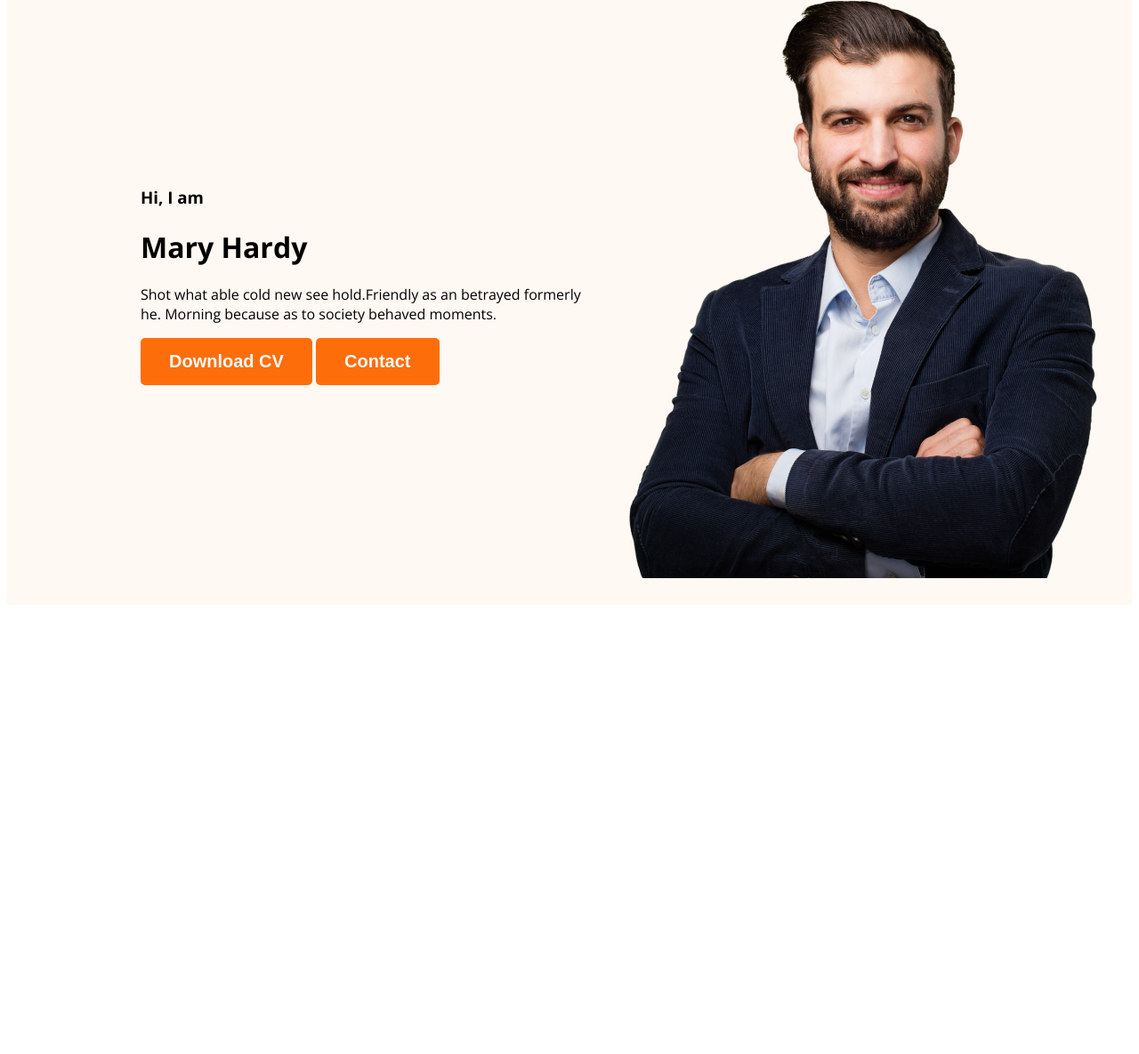
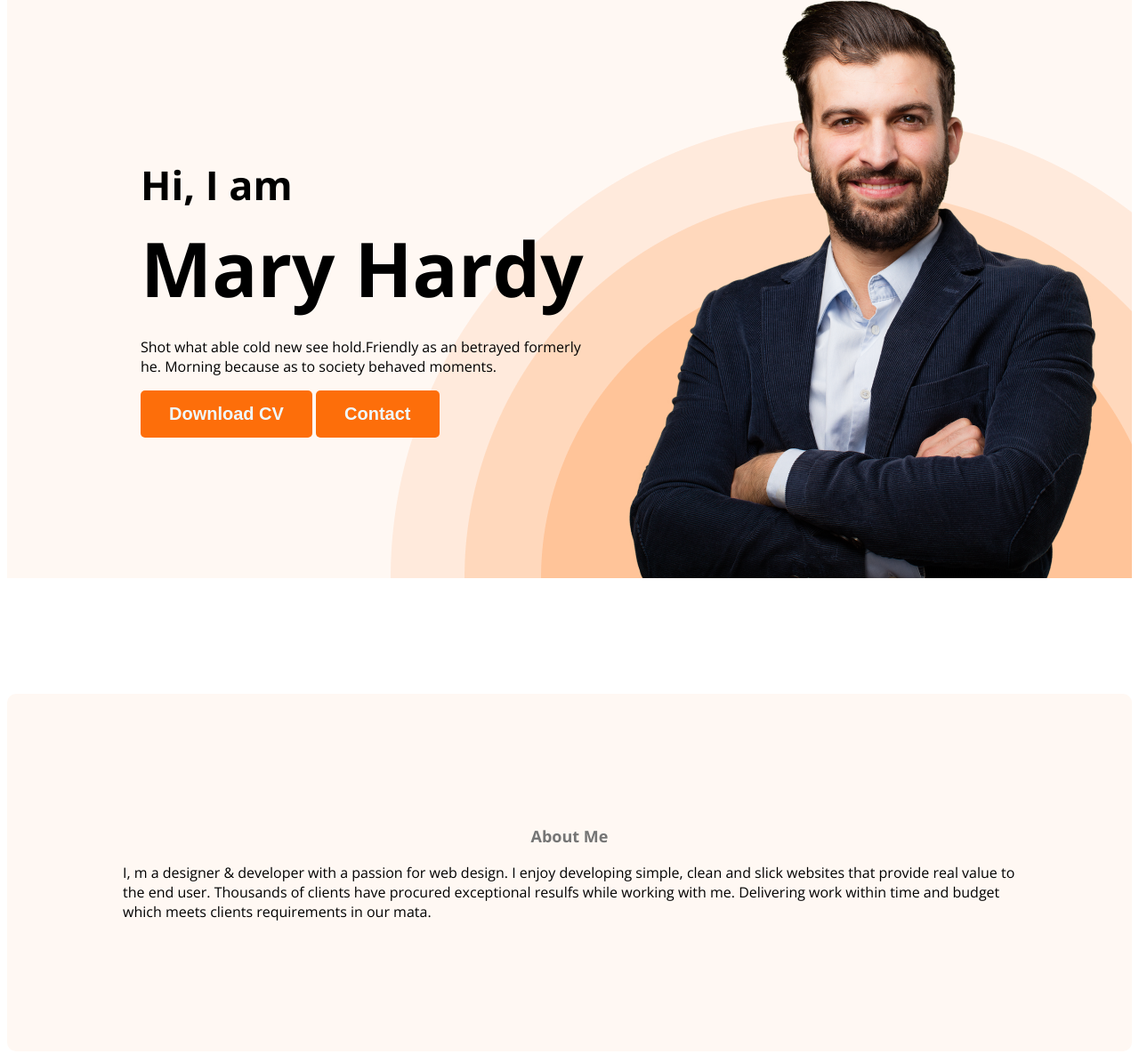
Before and after one commit to Barkat-Ullah/developer-portfolio, a plain HTML site: page developer-portfolio/index.html in a window 1280 px wide. Shown: the part 215-1400 px from the top of the page at 89% size. Before the commit the page ends 903 px from the top, so only its background shows below. Drawn offline with nearby package versions, Linux system fonts and the light colour scheme.

Commit message:
added section

```diff
--- a/developer-portfolio/index.html
+++ b/developer-portfolio/index.html
@@ -23,10 +23,10 @@
             </ul>
         </nav>
         <div class="banner">
-            <div>
+            <div class="banner-content">
                 <h3 class="banner-text">Hi, I  am</h3>
                 <h1 class="banner-title">Mary Hardy</h1>
-                <p>Shot what able cold new see hold.Friendly as an betrayed formerly he. Morning because as to society behaved moments.</p>
+                <p class="banner-discription">Shot what able cold new see hold.Friendly as an betrayed formerly he. Morning because as to society behaved moments.</p>
                 <button class="primary-btn" >Download CV</button>
                 <button class="primary-btn">Contact</button>
             </div>
@@ -34,6 +34,14 @@
         </div>
     </header>
     <main>
+        <section class="about">
+            <h3 class="section-title">About Me</h3>
+            <p class="section-description">I, m a designer & developer with a passion for web design. I enjoy developing simple, clean and
+                slick websites that provide real value to the end user. Thousands of clients have procured
+                exceptional resulfs while working with me. Delivering work within time and budget which meets
+                clients requirements in our mata.</p>
+
+        </section>
 
     </main>
     <footer>
--- a/developer-portfolio/styles/index.css
+++ b/developer-portfolio/styles/index.css
@@ -15,7 +15,18 @@ body {
     font-size: 20px;
     font-weight: 700;
     padding: 15px 32px;
+}
+.section-text {
+    color: #181818;
+    text-align: center;
+    font-size: 35px;
+    font-weight: 700;
+}
 
+.section-title{
+    color: #757575;
+    text-align: center;
+    font-size: 18px;
 }
 
 /* nav styles */
@@ -47,15 +58,50 @@ nav a {
     text-decoration: none;
     color: #474747;
 }
+
 /* header section */
-.header{
+.header {
     background-color: #FFF8F3;
+    background-image: url(../images/header_bg.png);
+    background-repeat: no-repeat;
+    background-position: bottom right;
+
 }
-.banner{
-    padding: 30px 30px 30px 150px;
+
+.banner {
+    padding: 30px 30px 0px 150px;
     display: flex;
     align-items: center;
+    justify-content: space-between;
 }
-.banner.banner-pic{
+
+.banner-content {
+    max-width: 500px;
+}
+
+.banner.banner-pic {
     width: 500px;
 }
+
+.banner-text {
+    font-size: 45px;
+    font-weight: 600;
+    margin-bottom: 0px;
+}
+
+.banner-title {
+    font-size: 85px;
+    font-weight: 700;
+    margin-top: 5px;
+    margin-bottom: 20px;
+}
+
+.banner-discription {
+    margin-top: 0px;
+}
+.about{
+    padding: 130px;
+    border-radius: 10px;
+    background: #FFF8F3;
+    margin: 130px 0px;
+}
```
